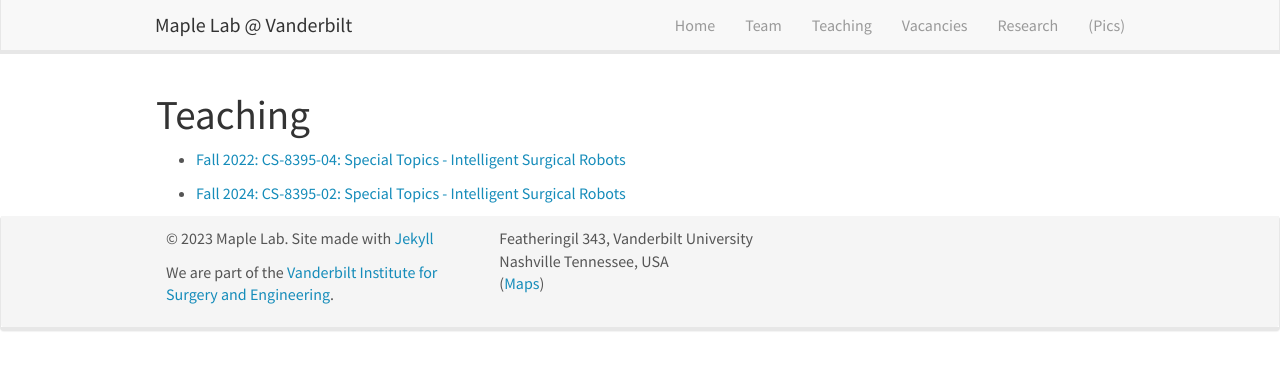
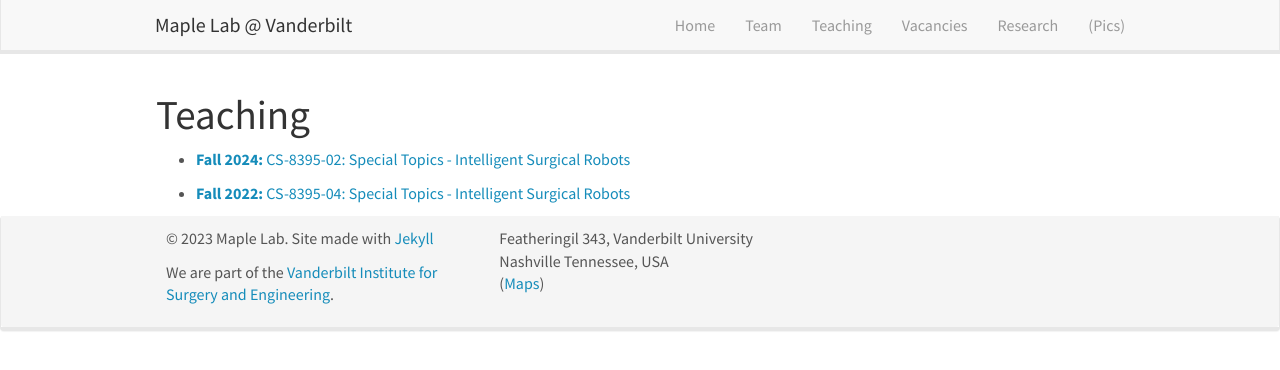
Before and after one commit to vu-maple-lab/vu-maple-lab.github.io, a Jekyll site: the page built from _pages/teaching.md, in a window 1280 px wide. Shown: the top 370 px of the page. Built offline with Jekyll 4.4.1, drawn with Linux system fonts in a browser that asks for light colours; nearby versions of some CDN libraries; some of the changed lines change nothing that is shown.

Commit message:
maybe underscore is the issue

```diff
--- a/_pages/teaching.md
+++ b/_pages/teaching.md
@@ -7,6 +7,6 @@
 
 # Teaching
 
-- [Fall 2022: CS-8395-04: Special Topics - Intelligent Surgical Robots]({{ site.url }}{{ site.baseurl }}/teaching_fall22/)
+- [**Fall 2024:** CS-8395-02: Special Topics - Intelligent Surgical Robots]({{ site.url }}{{ site.baseurl }}/fall24teaching/)
 
-- [Fall 2024: CS-8395-02: Special Topics - Intelligent Surgical Robots]({{ site.url }}{{ site.baseurl }}/teaching_fall24/)
+- [**Fall 2022:** CS-8395-04: Special Topics - Intelligent Surgical Robots]({{ site.url }}{{ site.baseurl }}/fall22teaching/)
```
